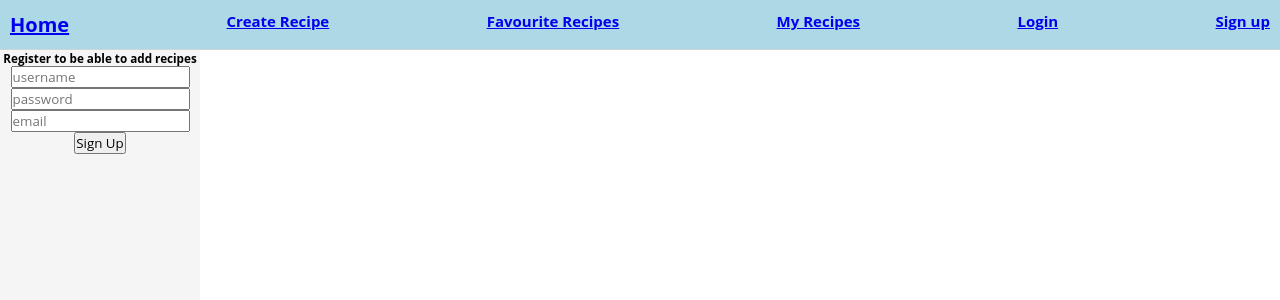
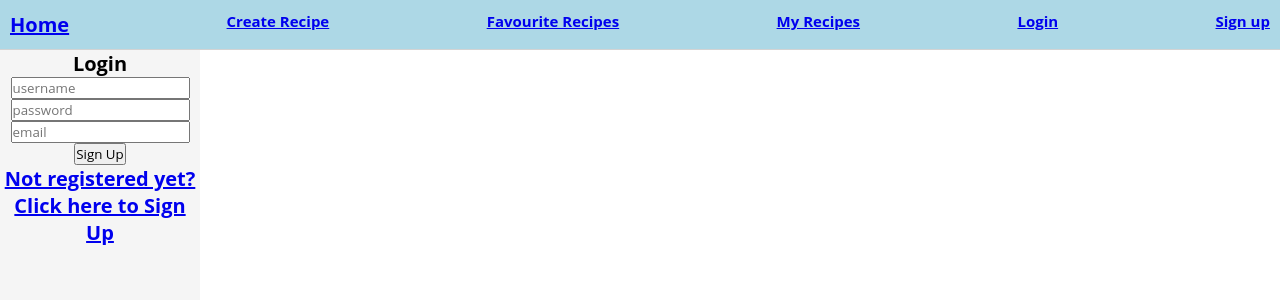
Before and after one commit to AndresOverflow/HealthyRecipes, a React app: page /login in a window 1280 px wide. Shown: the top 300 px of the page. Built offline with nearby package versions, Linux system fonts and the light colour scheme.

Commit message:
switching between login and sign up done

```diff
--- a/src/containers/Login/Login.js
+++ b/src/containers/Login/Login.js
@@ -1,5 +1,6 @@
 import React, {Component} from 'react';
 import { connect } from 'react-redux';
+import {Link} from 'react-router-dom';
 
 import classes from './Login.css';
 import * as actions from '../../store/actions/index'
@@ -41,8 +42,9 @@ class Auth extends Component {
 
         return (
             <div className={classes.SignUp}>
-                <div><h3>Register to be able to add recipes</h3></div>
+                <div><h1>Login</h1></div>
                 <div>{form}</div>
+                <div><Link to="/sign-up"><h1>Not registered yet? Click here to Sign Up</h1></Link></div>
 
             </div>
         );
--- a/src/containers/SignUp/SignUp.js
+++ b/src/containers/SignUp/SignUp.js
@@ -1,5 +1,6 @@
 import React, {Component} from 'react';
 import { connect } from 'react-redux';
+import {Link} from 'react-router-dom';
 
 import classes from './SignUp.css';
 import * as actions from '../../store/actions/index'
@@ -43,6 +44,7 @@ class Auth extends Component {
             <div className={classes.SignUp}>
                 <div><h3>Register to be able to add recipes</h3></div>
                 <div>{form}</div>
+                <div><Link to="/login"><h1>Already registered? Click here to Log In</h1></Link></div>
 
             </div>
         );
```
